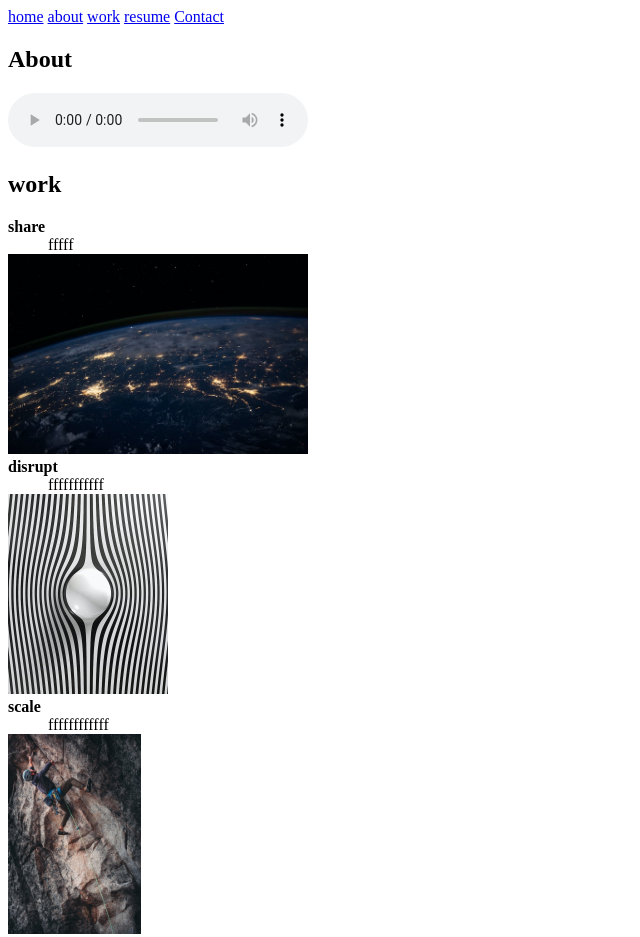
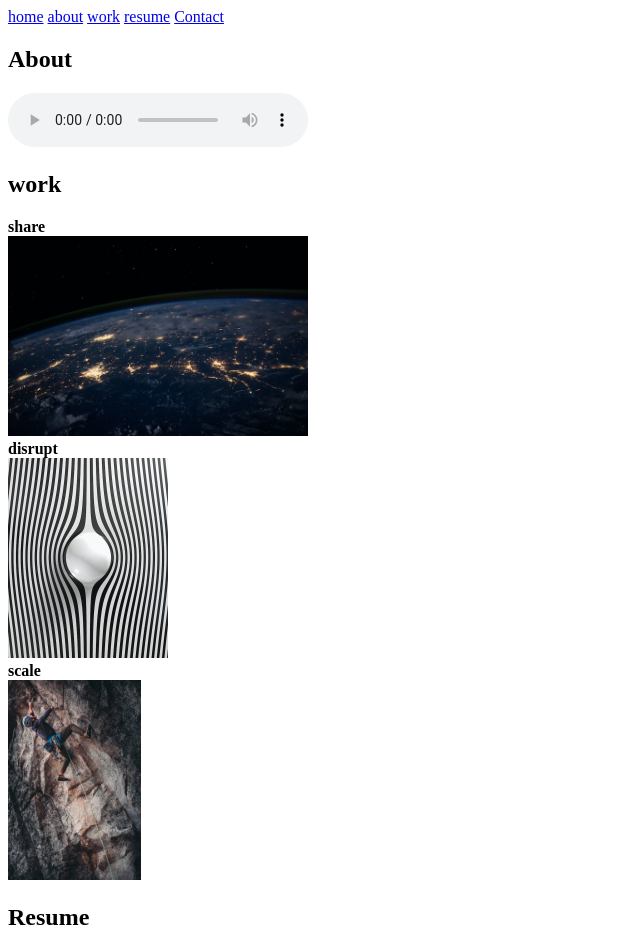
Before and after one commit to mohamedmahjoub12/first_repo, a plain HTML site: page Checkpoint/index.html in a window 1280 px wide. Shown: the top 937 px of the page, without its empty margins (0-640 px from the left). Drawn offline with Linux system fonts and the light colour scheme.

Commit message:
final version

```diff
--- a/Checkpoint/index.html
+++ b/Checkpoint/index.html
@@ -34,13 +34,13 @@
 
         <d1>
             <dt><b>share</b></dt>
-            <dd> fffff </dd>
+            <dd> </dd>
             <img src="share.jpg" height="200">
             <dt><b>disrupt</b></dt>
-            <dd>fffffffffff</dd>
+            <dd> </dd>
             <img src="disrupt.jpg" height="200">
             <dt><b>scale</b></dt>
-            <dd>ffffffffffff</dd>
+            <dd> </dd>
             <img src="scale.jpg" height="200">
 
         </d1>
```
